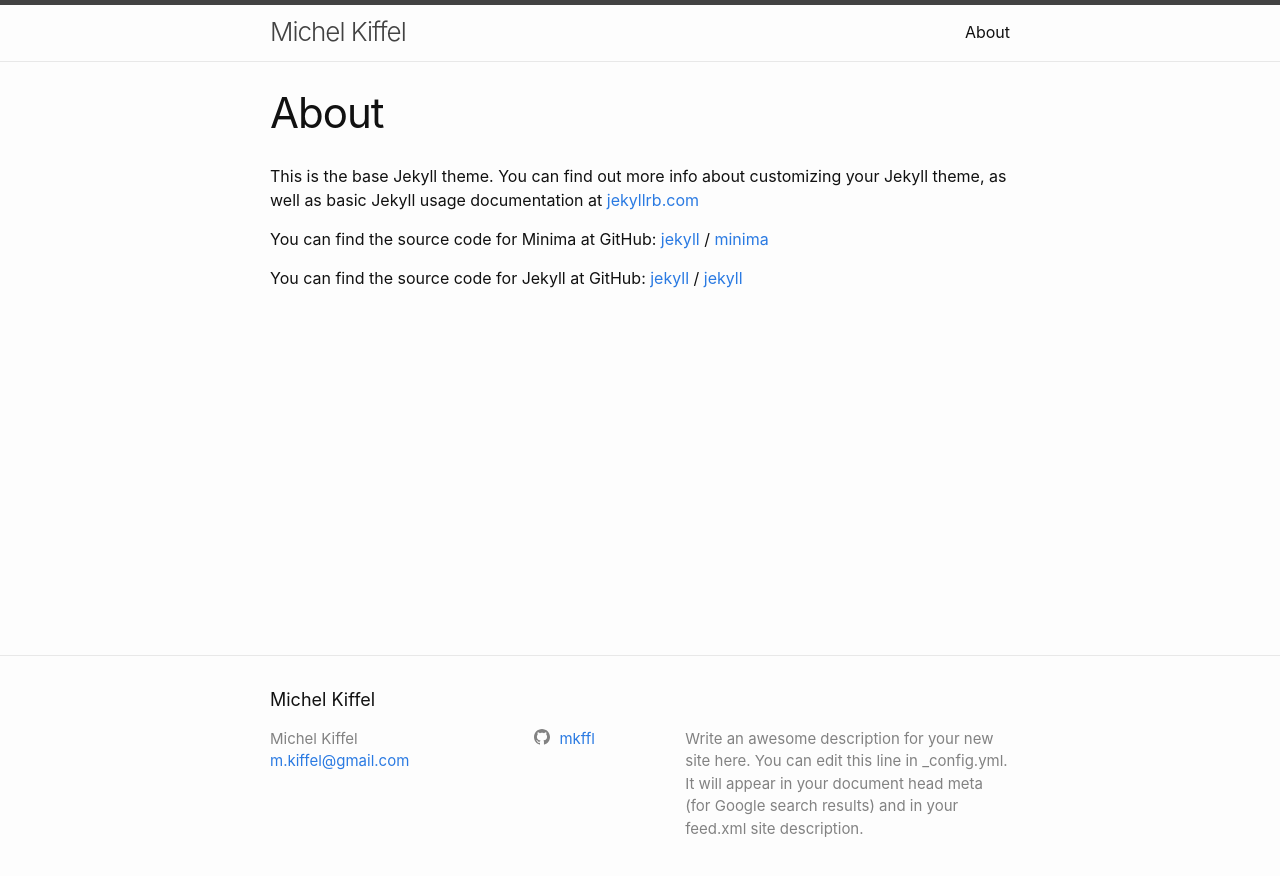
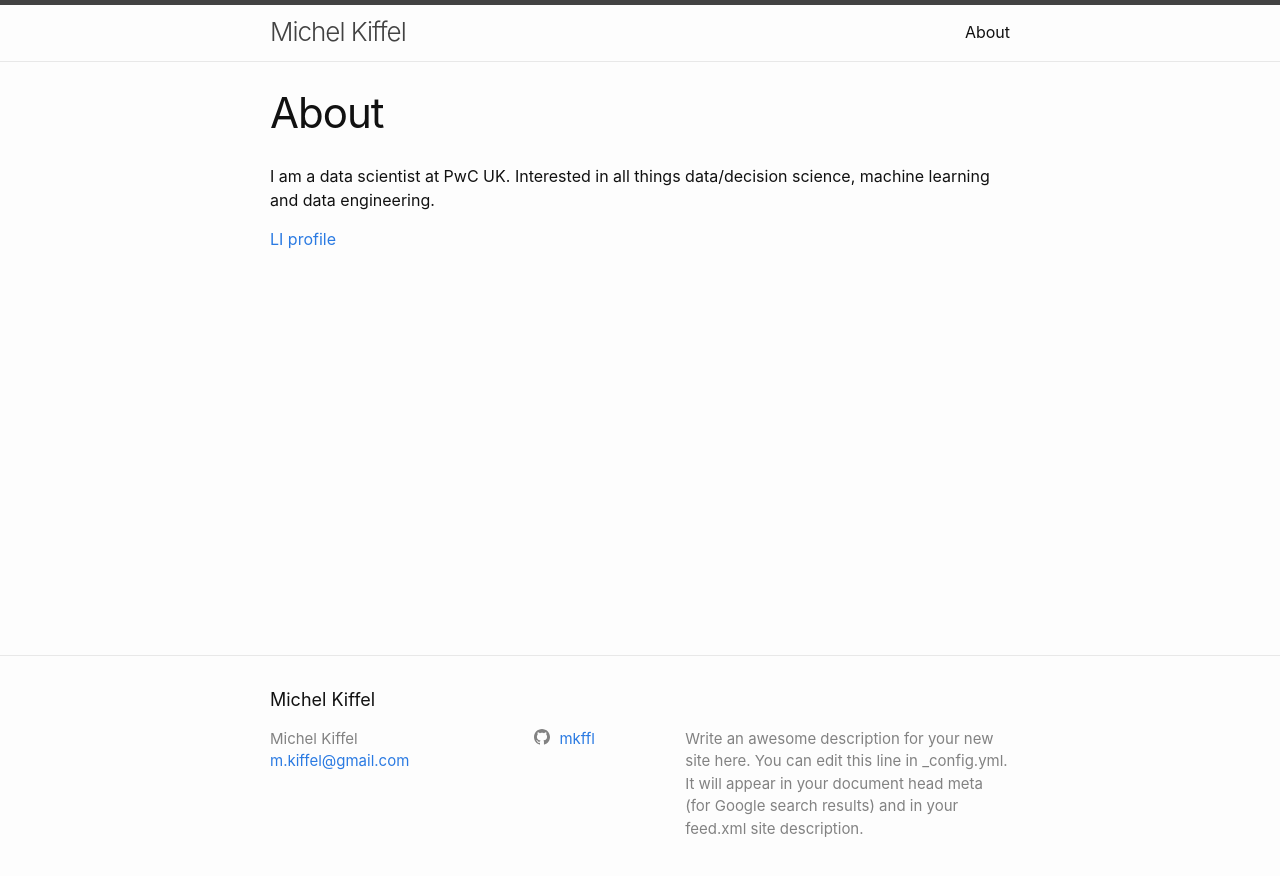
Before and after one commit to mkffl/mkffl.github.io, a Jekyll site: the page built from about.markdown, in a window 1280 px wide. Shown: the top 876 px of the page. Built offline with Jekyll 4.4.1, drawn with Linux system fonts in a browser that asks for light colours.

Commit message:
about paragraph

```diff
--- a/about.markdown
+++ b/about.markdown
@@ -4,15 +4,6 @@ title: About
 permalink: /about/
 ---
 
-This is the base Jekyll theme. You can find out more info about customizing your Jekyll theme, as well as basic Jekyll usage documentation at [jekyllrb.com](https://jekyllrb.com/)
+I am a data scientist at PwC UK. Interested in all things data/decision science, machine learning and data engineering.
 
-You can find the source code for Minima at GitHub:
-[jekyll][jekyll-organization] /
-[minima](https://github.com/jekyll/minima)
-
-You can find the source code for Jekyll at GitHub:
-[jekyll][jekyll-organization] /
-[jekyll](https://github.com/jekyll/jekyll)
-
-
-[jekyll-organization]: https://github.com/jekyll
+[LI profile](https://www.linkedin.com/in/michel-k-881a7622/)
```
